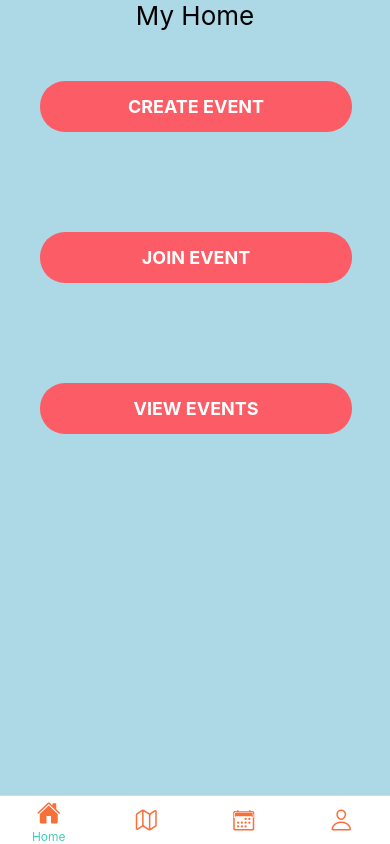
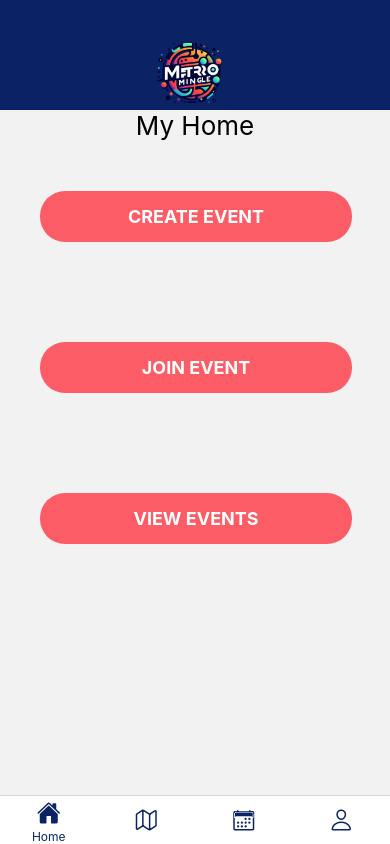
Before and after one commit to pablo-romeroclavijo/TfL-Planner, a React Native app in the folder client/: screen /Home in a window 390 px wide. Built offline with nearby package versions, Linux system fonts and the light colour scheme.

Commit message:
added header played with colours

```diff
--- /dev/null
+++ b/client/src/Components/Header/index.js
@@ -0,0 +1,33 @@
+import React from "react";
+import { View, Text, Image, StyleSheet, SafeAreaView } from "react-native";
+
+const Header = () => {
+	return (
+		<View style={styles.header}>
+			<Image source={require("../../assets/logo2.png")} style={styles.logo} />
+		</View>
+	);
+};
+
+const styles = StyleSheet.create({
+	header: {
+		height: 110,
+		width: "100%", // Stretch across the screen width
+		backgroundColor: "#0B2364",
+		alignItems: "center",
+		justifyContent: "center",
+		flexDirection: "row",
+	},
+	logo: {
+		width: 80,
+		height: 60,
+		marginRight: 10,
+		marginTop: 35,
+	},
+	title: {
+		fontSize: 20,
+		fontWeight: "bold",
+	},
+});
+
+export default Header;
--- a/client/src/Components/HomeTabs/index.js
+++ b/client/src/Components/HomeTabs/index.js
@@ -25,11 +25,11 @@ const HomeTabs = () => {
 						iconName = focused ? "calendar-sharp" : "calendar-outline"
 					}
 
-					return <Ionicons name={iconName} size={24} color={"#F96F3A"} />
+					return <Ionicons name={iconName} size={24} color={"#0B2364"} />
 				},
 				tabBarLabel: ({ focused, color }) => {
 					return focused ? (
-						<Text style={{ color: "#3BD4BB", fontSize: 12 }}>{route.name}</Text>
+						<Text style={{ color: "#0B2364", fontSize: 12 }}>{route.name}</Text>
 					) : null
 				},
 			})}
--- a/client/src/Components/PreferencesForm/index.js
+++ b/client/src/Components/PreferencesForm/index.js
@@ -25,8 +25,7 @@ export default function PreferencesForm() {
 	const [journeyPreferences, setJourneyPreferences] = useState("");
 	const [maxWalkingMinutes, setMaxWalkingMinutes] = useState(0);
 	const [walkingSpeed, setWalkingSpeed] = useState("Average");
-  const [accessibilityPreferences, setAccessibilityPreferences] =
-    useState("None");
+	const [accessibilityPreferences, setAccessibilityPreferences] = useState("None");
 	const [token, setToken] = useState("");
 
 	useEffect(() => {
@@ -38,16 +37,13 @@ export default function PreferencesForm() {
 
 	async function fetchData() {
 		try {
-      const response = await fetch(
-        `https://metro-mingle.onrender.com/user/profile`,
-        {
+			const response = await fetch(`https://metro-mingle.onrender.com/user/profile`, {
 				method: "GET",
 				headers: {
 					Accept: "application/json",
 					Authorization: token,
 				},
-        }
-      );
+			});
 
 			if (response.status === 200) {
 				const data = await response.json();
@@ -87,15 +83,10 @@ export default function PreferencesForm() {
 				}),
 			};
 
-      const response = await fetch(
-        "https://metro-mingle.onrender.com/user/preferences",
-        options
-      );
+			const response = await fetch("https://metro-mingle.onrender.com/user/preferences", options);
 
 			if (response.status === 200) {
-        Alert.alert("Submit Successful", "Your Preferences have been updated", [
-          { text: "OK", onPress: () => closeModal() },
-        ]);
+				Alert.alert("Submit Successful", "Your Preferences have been updated", [{ text: "OK", onPress: () => closeModal() }]);
 			}
 		} catch (error) {
 			console.error("Error submitting preferences:", error.message);
@@ -116,98 +107,49 @@ export default function PreferencesForm() {
 		//   style={styles.container}
 		// >
 		<View style={styles.container}>
-      <Text style={styles.header}>Profile Preferences</Text>
+			<Text style={styles.header}>Account</Text>
+			<View style={styles.fullWidthUnderline} />
 			<TouchableOpacity onPress={openModal}>
-        <Text style={styles.click}>Edit Preferences</Text>
+				<Text style={styles.click}>Edit Preferences {">"}</Text>
 			</TouchableOpacity>
 
 			<GestureRecognizer style={{ flex: 1 }} onSwipeDown={() => closeModal()}>
-        <Modal
-          animationType="slide"
-          transparent={false}
-          visible={modalVisible}
-          onRequestClose={closeModal}
-        >
+				<Modal animationType="slide" transparent={false} visible={modalVisible} onRequestClose={closeModal}>
 					<View style={styles.modalContainer}>
-            <View style={[{ marginTop: height * 0.02, paddingRight: width * 0.04,  marginBottom: height * 0.02 }]}>
-              <Text style={[styles.header, {paddingLeft: width * 0.05}]}>Change Your Preferences</Text>
+						<View style={[{ marginTop: height * 0.02, paddingRight: width * 0.04, marginBottom: height * 0.02 }]}>
+							<Text style={[styles.header, { paddingLeft: width * 0.05 }]}>Change Your Preferences</Text>
 						</View>
 						<Text style={[styles.label, { paddingRight: width * 0.7 }]}>Postcode</Text>
-            <AppTextInput
-              placeholder="Postcode"
-              icon="post"
-              onChangeText={(text) => setPostcodeInput(text)}
-              value={postcodeInput}
-            />
-            <Text style={[styles.label, { paddingRight: width * 0.09 }]}>
-              On a given journey, how long are you willing to walk (minutes)
-            </Text>
-            <AppTextInput
-              placeholder="Max time you are willing to walk"
-              icon="post"
-              onChangeText={(text) => setMaxWalkingMinutes(text)}
-              value={maxWalkingMinutes}
-            />
+						<AppTextInput placeholder="Postcode" icon="post" onChangeText={(text) => setPostcodeInput(text)} value={postcodeInput} />
+						<Text style={[styles.label, { paddingRight: width * 0.09 }]}>On a given journey, how long are you willing to walk (minutes)</Text>
+						<AppTextInput placeholder="Max time you are willing to walk" icon="post" onChangeText={(text) => setMaxWalkingMinutes(text)} value={maxWalkingMinutes} />
 
-            <Text style={[styles.label, { paddingRight: width * 0.25, marginBottom: height * 0.015 }]}>
-              What are your journey Preferences
-            </Text>
-            <Picker
-              style={{ height: height * 0.03, width: "100%" }}
-              selectedValue={journeyPreferences}
-              onValueChange={(itemValue) => setJourneyPreferences(itemValue)}
-              value={journeyPreferences}
-            >
+						<Text style={[styles.label, { paddingRight: width * 0.25, marginBottom: height * 0.015 }]}>What are your journey Preferences</Text>
+						<Picker style={{ height: height * 0.03, width: "100%" }} selectedValue={journeyPreferences} onValueChange={(itemValue) => setJourneyPreferences(itemValue)} value={journeyPreferences}>
 							<Picker.Item label="Least interchange" value="leastinterchange" />
 							<Picker.Item label="Least walking" value="leastwalking" />
 							<Picker.Item label="Least time" value="leasttime" />
 						</Picker>
 
-            <Text style={[styles.label, { paddingRight: width * 0.27, marginBottom: height * 0.015 }]}>
-              On Average how fast do you walk
-            </Text>
-            <Picker
-              style={{ height: height * 0.03, width: "100%" }}
-              selectedValue={walkingSpeed}
-              onValueChange={(itemValue) => setWalkingSpeed(itemValue)}
-              value={walkingSpeed}
-            >
+						<Text style={[styles.label, { paddingRight: width * 0.27, marginBottom: height * 0.015 }]}>On Average how fast do you walk</Text>
+						<Picker style={{ height: height * 0.03, width: "100%" }} selectedValue={walkingSpeed} onValueChange={(itemValue) => setWalkingSpeed(itemValue)} value={walkingSpeed}>
 							<Picker.Item label="Slow" value="slow" />
 							<Picker.Item label="Average" value="average" />
 							<Picker.Item label="Fast" value="fast" />
 						</Picker>
 
-            <Text style={[styles.label, { paddingRight: width * 0.39, marginBottom: height * 0.015 }]}>
-              Accessibility Preferences
-            </Text>
-            <Picker
-              style={{ height: height * 0.03, width: "100%" }}
-              selectedValue={accessibilityPreferences}
-              onValueChange={(itemValue) =>
-                setAccessibilityPreferences(itemValue)
-              }
-              value={accessibilityPreferences}
-            >
+						<Text style={[styles.label, { paddingRight: width * 0.39, marginBottom: height * 0.015 }]}>Accessibility Preferences</Text>
+						<Picker style={{ height: height * 0.03, width: "100%" }} selectedValue={accessibilityPreferences} onValueChange={(itemValue) => setAccessibilityPreferences(itemValue)} value={accessibilityPreferences}>
 							<Picker.Item label="None" value="none" />
 							<Picker.Item label="No stairs" value="noSolidStairs" />
 							<Picker.Item label="No escalators" value="noEscalators" />
 							<Picker.Item label="No elavators" value="noElevators" />
-              <Picker.Item
-                label="Step free access to Vehicle"
-                value="stepFreeToVehicle"
-              />
-              <Picker.Item
-                label="Step free access to Pavement"
-                value="stepFreeToPlatform"
-              />
+							<Picker.Item label="Step free access to Vehicle" value="stepFreeToVehicle" />
+							<Picker.Item label="Step free access to Pavement" value="stepFreeToPlatform" />
 						</Picker>
 
 						<View style={{ alignSelf: "center", marginTop: height * 0.001 }}>
-              <Linear
-                onPress={handleFormSubmit}
-                colors={["#FF7E5F", "#FFB270"]}
-                buttonText="Submit"
-              />
+							<Linear onPress={handleFormSubmit} colors={["#FF7E5F", "#FFB270"]} buttonText="Submit" />
 							<View style={{ alignSelf: "center" }}>
 								<TouchableOpacity onPress={() => closeModal()}>
 									<Text
@@ -233,18 +175,21 @@ export default function PreferencesForm() {
 const styles = StyleSheet.create({
 	container: {
 		flex: 1,
-    padding: width * 0.05,
+    // backgroundColor: "#66DDF5"
+		// padding: width * 0.05,
 	},
 	header: {
-    fontSize: height * 0.055,
-    fontWeight: "bold",
+		fontSize: height * 0.03,
+		fontWeight: "300",
 		marginBottom: height * 0.02,
-    marginTop: height * -0.01,
+		marginTop: height * 0.02,
 	},
 	click: {
 		fontWeight: "bold",
 		textAlign: "left",
 		fontSize: height * 0.033,
+		textDecorationLine: "underline",
+		paddingTop: 25,
 	},
 	modalContainer: {
 		flex: 1,
@@ -258,4 +203,10 @@ const styles = StyleSheet.create({
 		fontWeight: "bold",
 		marginVertical: height * 0.003,
 	},
+	fullWidthUnderline: {
+		height: 1, // Height of the underline
+		backgroundColor: "orange", // Color of the underline
+		width: "100%", // Full width
+		// Space between the text and underline, adjust as needed
+	},
 });
--- a/client/src/Screens/HomeScreen/index.js
+++ b/client/src/Screens/HomeScreen/index.js
@@ -1,6 +1,6 @@
 import React, { useEffect, useState } from "react"
 import { View, Text, StyleSheet, Modal, Svg } from "react-native"
-import { CreateEventForm, CreateEventModal, AppButton } from "../../Components"
+import { CreateEventForm, CreateEventModal, AppButton, Header } from "../../Components"
 
 export default function Home({ navigation }) {
 	const [createEvent, setCreateEvent] = useState(false)
@@ -16,6 +16,7 @@ export default function Home({ navigation }) {
 	return (
 		// <ImageBackground source={image} style={{ width: "100%", height: "100%" }}>
 		<View style={styles.container}>
+			<Header />
 			<Text style={styles.title}>My Home</Text>
 			<View style={styles.newEventContainer}>
 				<AppButton onPress={clickCreateEvent} title="Create Event" />
@@ -41,7 +42,6 @@ export default function Home({ navigation }) {
 const styles = StyleSheet.create({
 	container: {
 		flex: 1,
-		backgroundColor: "lightblue",
 	},
 	title: {
 		textAlign: "center",
--- a/client/src/Screens/ProfileScreen/index.js
+++ b/client/src/Screens/ProfileScreen/index.js
@@ -1,16 +1,12 @@
 import React from "react";
-import {
-  View,
-  StyleSheet
-} from "react-native";
+import { View, StyleSheet, SafeAreaView } from "react-native";
 
-import {  LogoutButton, PreferencesForm, Help } from "../../Components";
-
+import { LogoutButton, PreferencesForm, Help, Header } from "../../Components";
 
 export default function Profile() {
-
 	return (
 		<View style={styles.container}>
+			<Header />
 
 			<PreferencesForm />
 
@@ -19,7 +15,6 @@ export default function Profile() {
 			<View style={styles.logoutButton}>
 				<LogoutButton />
 			</View>
-
 		</View>
 	);
 }
@@ -27,10 +22,9 @@ export default function Profile() {
 const styles = StyleSheet.create({
 	container: {
 		flex: 1,
-    padding: 15,
-    marginTop: 55
+		backgroundColor: "white",
 	},
 	logoutButton: {
 		alignSelf: "center",
-  }
+	},
 });
--- a/client/src/Screens/RoutesScreen/index.js
+++ b/client/src/Screens/RoutesScreen/index.js
@@ -1,20 +1,19 @@
-import { View, StyleSheet, SafeAreaView } from "react-native"
-import RoutesScreenForm from "../../Components/RoutesScreenForm"
+import { View, StyleSheet, SafeAreaView } from "react-native";
+import RoutesScreenForm from "../../Components/RoutesScreenForm";
+import Header from "../../Components/Header";
 
 export default function Routes() {
 	return (
 		<View style={styles.view}>
+			<Header />
 			<RoutesScreenForm />
 		</View>
-	)
+	);
 }
 
 const styles = StyleSheet.create({
-
-    view: {
-        paddingTop: 50,
-        flex: 1,
-        justifyContent: "center"
-    }
-
-})
+	view: {
+		flex: 1,
+		justifyContent: "center",
+	},
+});
```
Also changed, not shown: client/src/Components/index.js (+24 -23 lines), client/src/Screens/EventsScreen/index.js (+7 -7 lines). Lines whose indentation alone changed are shown as unchanged.
